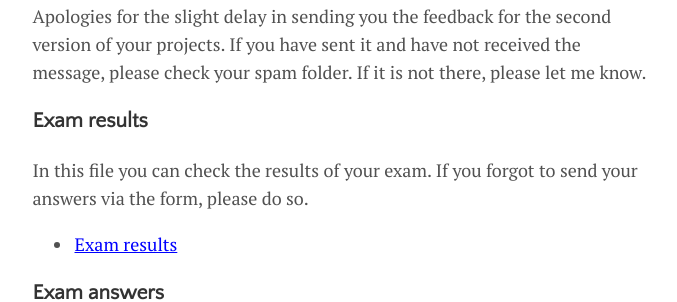
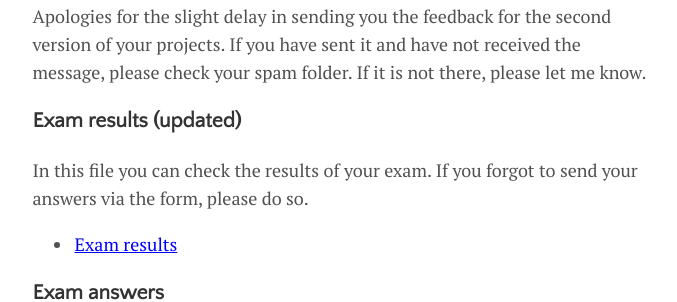
Before and after one commit to rfl-urbaniak/teaching, a Jekyll site: the page built from menu/criminology.md, in a window 1280 px wide and 900 px high. Shown: the part 325-627 px from the top of the window, without its empty margins (300-977 px from the left). Built offline with Jekyll 4.4.1, drawn with Linux system fonts in a browser that asks for light colours.

Commit message:
adding final exam grades

```diff
--- a/menu/criminology.md
+++ b/menu/criminology.md
@@ -19,11 +19,11 @@
 Apologies for the slight delay in sending you the feedback for the second version of your projects. If you have sent it and have not received the message, please check your spam folder. If it is not there, please let me know.
 
 
-### Exam results
+### Exam results (updated)
 
 In this file you can check the results of your exam. If you forgot to send your answers via the form, please do so.
 
-- <a href="https://rfl-urbaniak.github.io/teaching/sharedResources/grades/Crim23exam1.examWithResultsAnon.csv">Exam results</a>
+- <a href="https://rfl-urbaniak.github.io/teaching/sharedResources/grades/Crim23exam1.examWithResultsAnonLast.csv">Exam results</a>
 
 
 ### Exam answers
--- a/sharedResources/grades/Crim23exam1.examWithResultsAnon.csv
+++ b/sharedResources/grades/Crim23exam1.examWithResultsAnonLast.csv
@@ -1,4 +1,4 @@
-,No,Q1,Q2,Q3,Q4,Q5,Q6,Q7,Q8,Q9,Q10,Q11,Q12,raw,points/60
+,No,Q1,Q2,Q3,Q4,Q5,Q6,Q7,Q8,Q9,Q10,Q11,Q12,totals,Sum/60
 1,287442,"B, C","A, D","C, D","A, D","B, C, D","A, C, D","B, D","A, C","C, D","B, C","A, C","C, D",7.8,41.053
 2,287445,"B, C",A,C,NA,NA,"B, D",A,NA,NA,NA,"A, D",NA,3.4,17.895
 3,284310,"B, C, D",A,C,B,"A, C","B, D","A, C, D",C,C,D,"A, D",D,3.6,18.947
@@ -11,3 +11,7 @@
 10,288633,"B, C, D","A, D","C, D","A, C, D","A, C","B, C, D","A, D","A, C, D","A, D","A, B, C","A, D","A, B, D",7.6,40
 11,287459,C,D,C,NA,A,D,C,NA,C,NA,"A, D",NA,2,10.526
 12,281389,"B, C",A,C,NA,NA,D,"A, C, D",NA,C,NA,B,NA,5.8,30.526
+13,284299,"B, C","A, D",C,NA,A,"B, D","A, D",NA,D,C,"A, D",C,6.6,34.737
+14,286930,"B, C","A, C",C,"A, D",NA,B,"B, C",NA,D,"A, D","A, C",A,6.2,32.632
+15,287448,"B, C",A,C,A,NA,"C, D",A,B,"C, D",NA,"A, D",D,4.2,22.105
+16,288635,C,A,C,NA,C,"A, D",A,NA,D,C,"A, D",D,0.8,4.211
```
